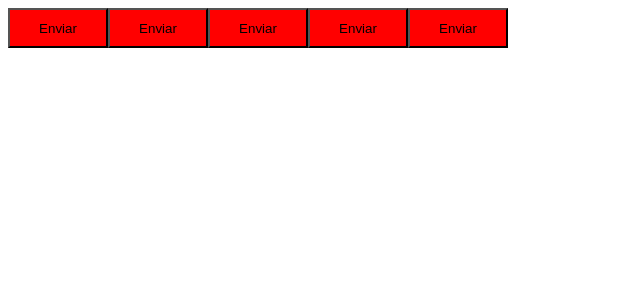
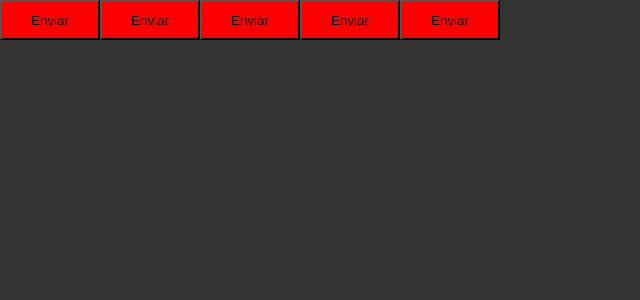
Before and after one commit to ViniciusSouzaDosReis/02-ignite-timer, a React (Vite) app: page / in a window 1280 px wide. Shown: the top 300 px of the page, without its empty margins (0-640 px from the left). Built offline with nearby package versions, Linux system fonts and the light colour scheme.

Commit message:
Estrutura da aplicação - Estilos globais

```diff
--- a/src/App.tsx
+++ b/src/App.tsx
@@ -2,6 +2,7 @@
 
 import { Button } from "./components/Button";
 import { defaultTheme } from './styles/themes/default';
+import { GlobalStyle } from './styles/global';
 
 export function App() {
   return (
@@ -11,6 +12,7 @@
       <Button variant="success" />
       <Button variant="danger" />
       <Button />
+      <GlobalStyle />
     </ThemeProvider>
   )
 }
--- /dev/null
+++ b/src/styles/global.ts
@@ -0,0 +1,14 @@
+import { createGlobalStyle } from 'styled-components'
+
+export const GlobalStyle = createGlobalStyle`
+  *{
+    margin: 0;
+    padding: 0;
+    box-sizing: border-box;
+  }
+
+  body{
+    background-color: #333;
+    color: #fff;
+  }
+`
```
